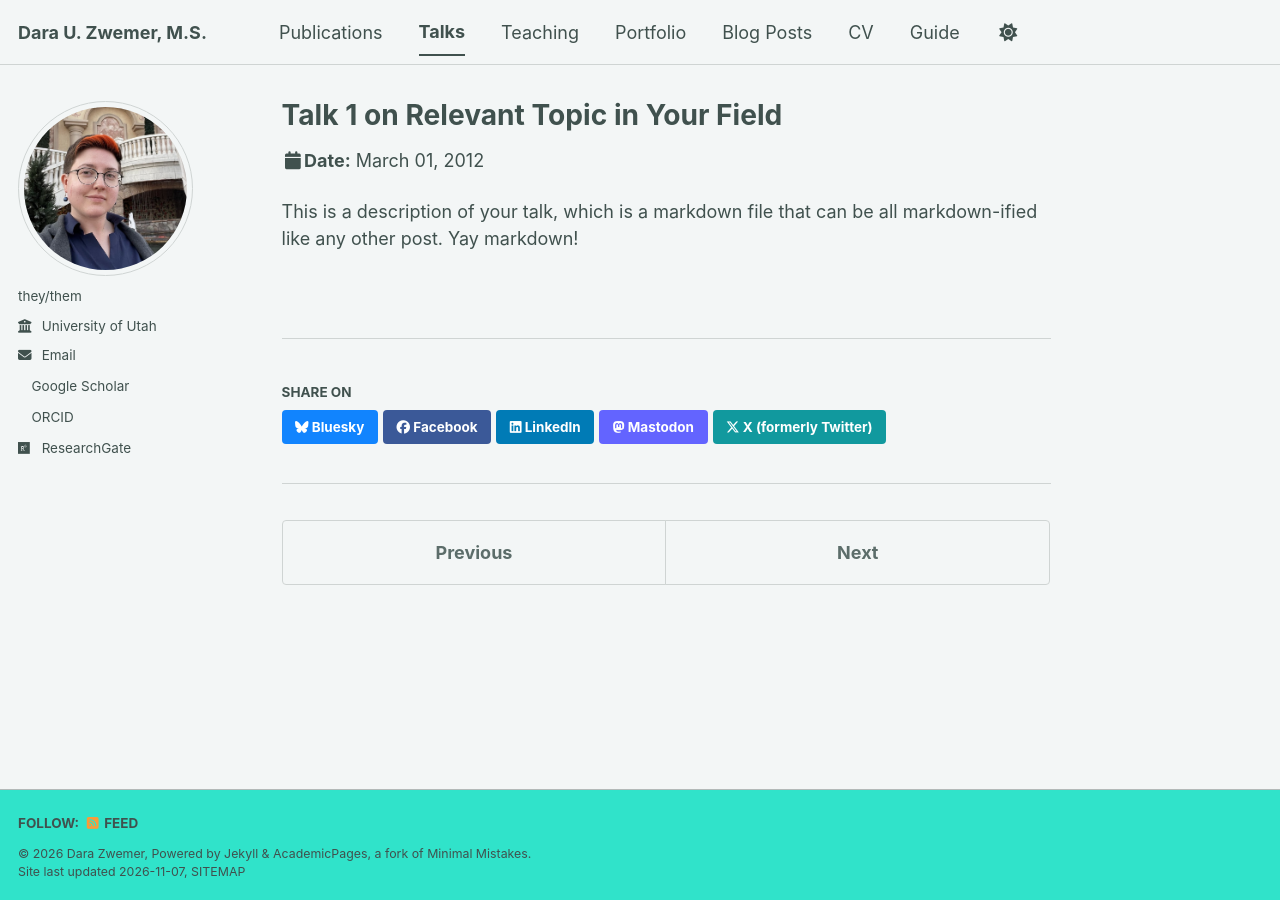
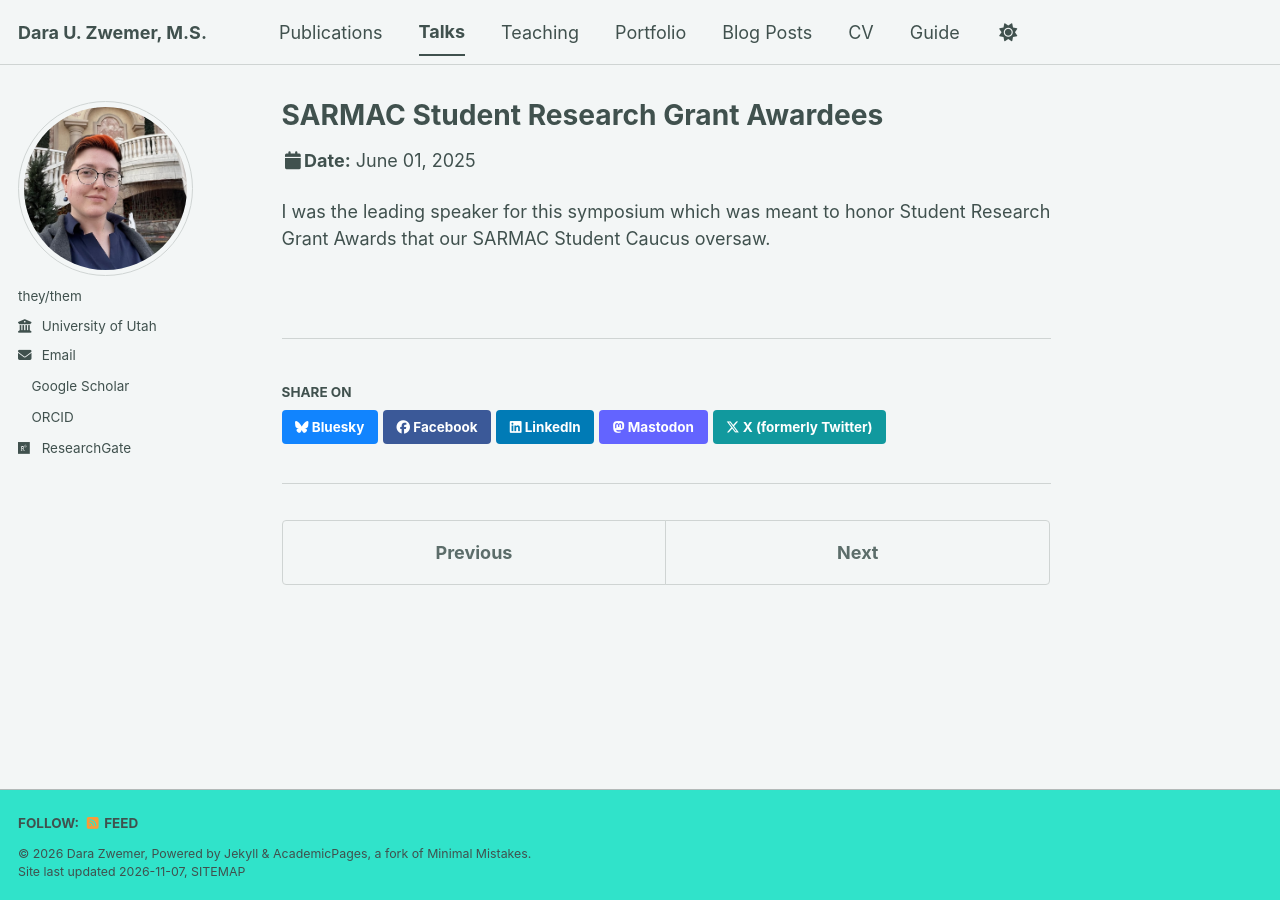
Before and after one commit to daraZwemer/daraZwemer.github.io, a Jekyll site: the page built from _talks/2012-03-01-talk-1.md, in a window 1280 px wide. Built offline with Jekyll 4.4.1, drawn with Linux system fonts in a browser that asks for light colours; a style sheet for code colours, icons or effects is not loaded.

Commit message:
Update 2012-03-01-talk-1.md

```diff
--- a/_talks/2012-03-01-talk-1.md
+++ b/_talks/2012-03-01-talk-1.md
@@ -1,11 +1,11 @@
 ---
-title: "Talk 1 on Relevant Topic in Your Field"
+title: "SARMAC Student Research Grant Awardees"
 collection: talks
-type: "Talk"
-permalink: /talks/2012-03-01-talk-1
-venue: "UC San Francisco, Department of Testing"
-date: 2012-03-01
-location: "San Francisco, CA, USA"
+type: "Symposium"
+permalink: /talks/SARMACSymposium2025
+venue: "Killashee Hotel, Society for Applied Research in Memory and Cognition"
+date: 2025-06-01
+location: "Killashee, County Kildare, Ireland"
 ---
 
-This is a description of your talk, which is a markdown file that can be all markdown-ified like any other post. Yay markdown!
+I was the leading speaker for this symposium which was meant to honor Student Research Grant Awards that our SARMAC Student Caucus oversaw.
```
